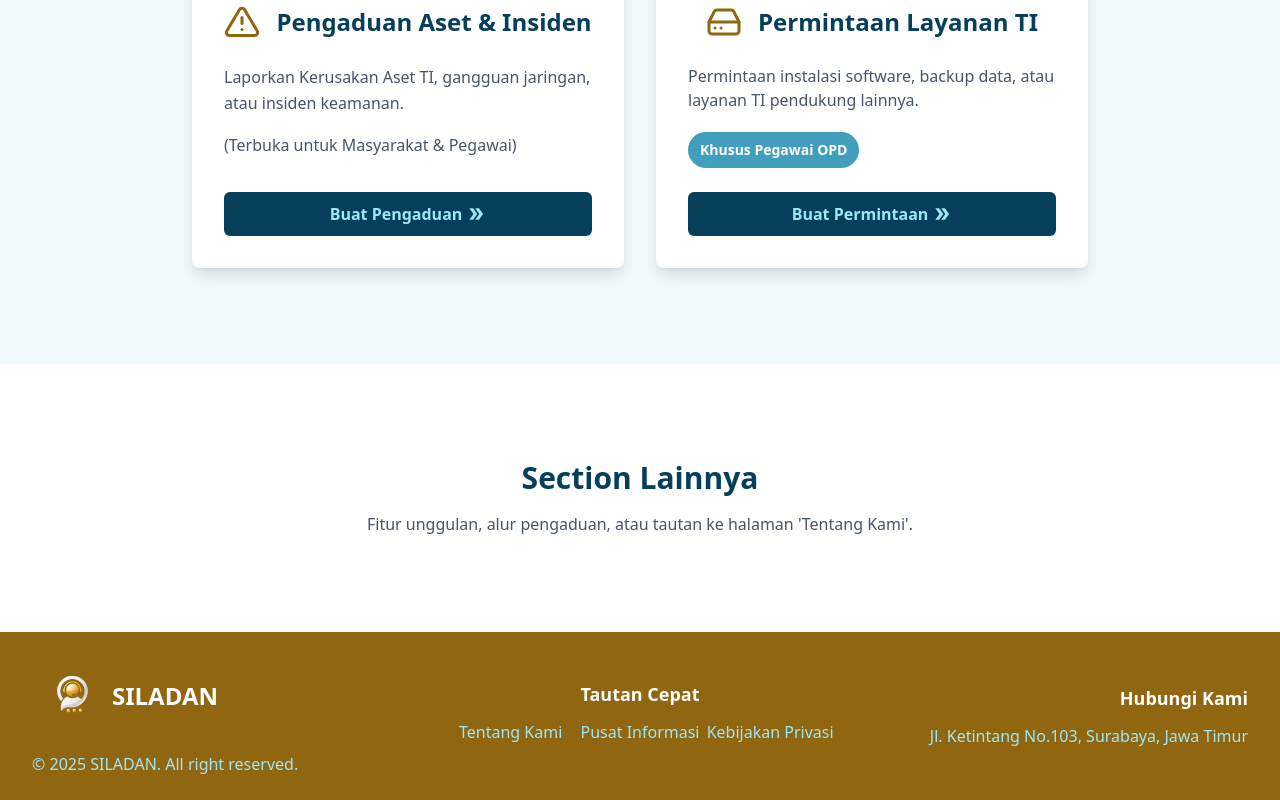
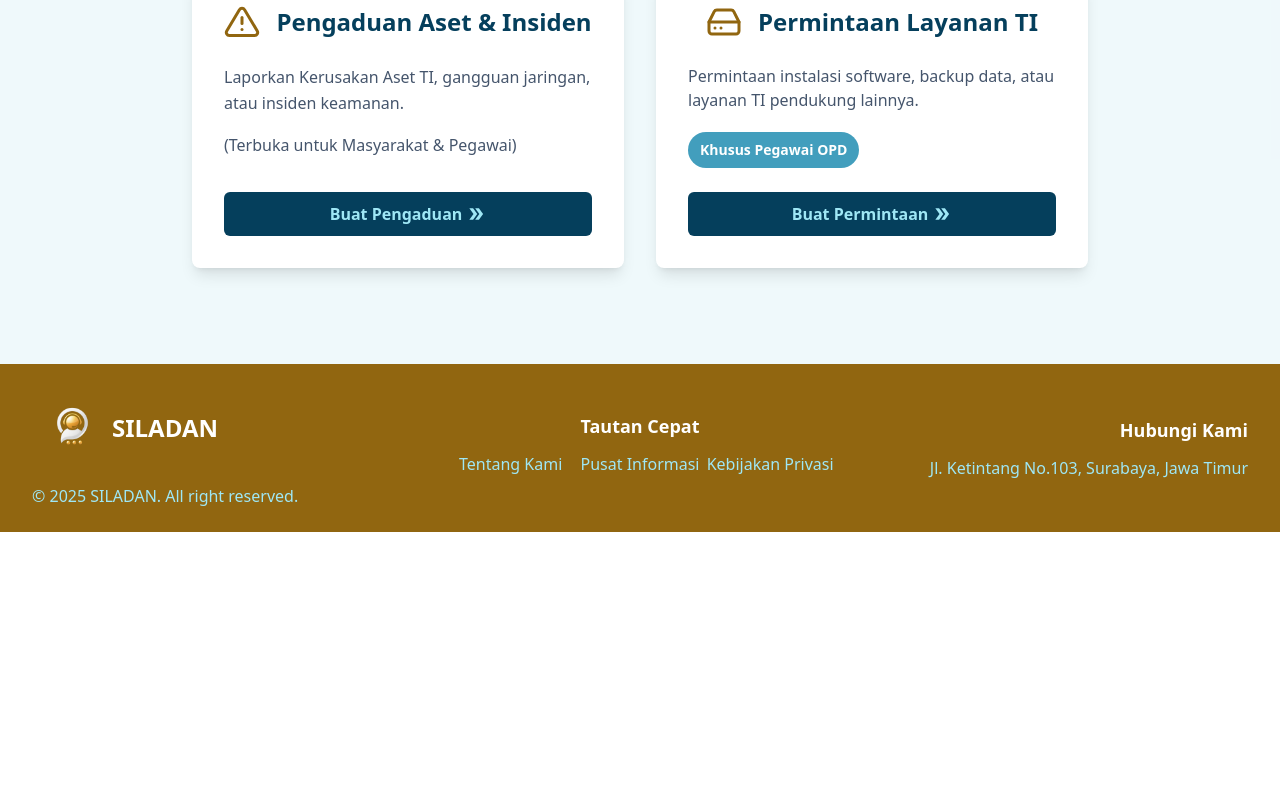
Before and after one commit to ch1bsyy/siladan, a React (Vite) app in the folder frontend/: page / in a window 1280 px wide. Shown: the part 1620-2420 px from the top of the page. After the commit the page ends 2152 px from the top, so only its background shows below. Built offline with nearby package versions, Linux system fonts and the light colour scheme.

Commit message:
fix: homepage

```diff
--- a/frontend/src/features/catalog/catalogService.js
+++ b/frontend/src/features/catalog/catalogService.js
@@ -17,7 +17,6 @@ export const getCatalog = async (params) => {
   } catch (error) {
     throw new Error(error.response?.data?.message || "Gagal memuat katalog");
   }
-
 };
 
 // POST Create Item (Level 2 or Level 3)
--- a/frontend/src/pages/HomePage.jsx
+++ b/frontend/src/pages/HomePage.jsx
@@ -11,19 +11,6 @@ const HomePage = () => {
       <WorkflowSection />
 
       <ServicesSection />
-
-      <section className="py-16 md:py-24 bg-white dark:bg-slate-800">
-        <div className="container mx-auto px-4 sm:px-6 lg:px-8">
-          <h2 className="text-3xl font-bold text-center text-[#053F5C] dark:text-white">
-            Section Lainnya
-          </h2>
-          <p className="text-center text-slate-600 dark:text-slate-400 mt-4 max-w-2xl mx-auto">
-            Fitur unggulan, alur pengaduan, atau tautan ke halaman 'Tentang
-            Kami'.
-          </p>
-          {/* <HowItWorksSection /> */}
-        </div>
-      </section>
     </div>
   );
 };
```
